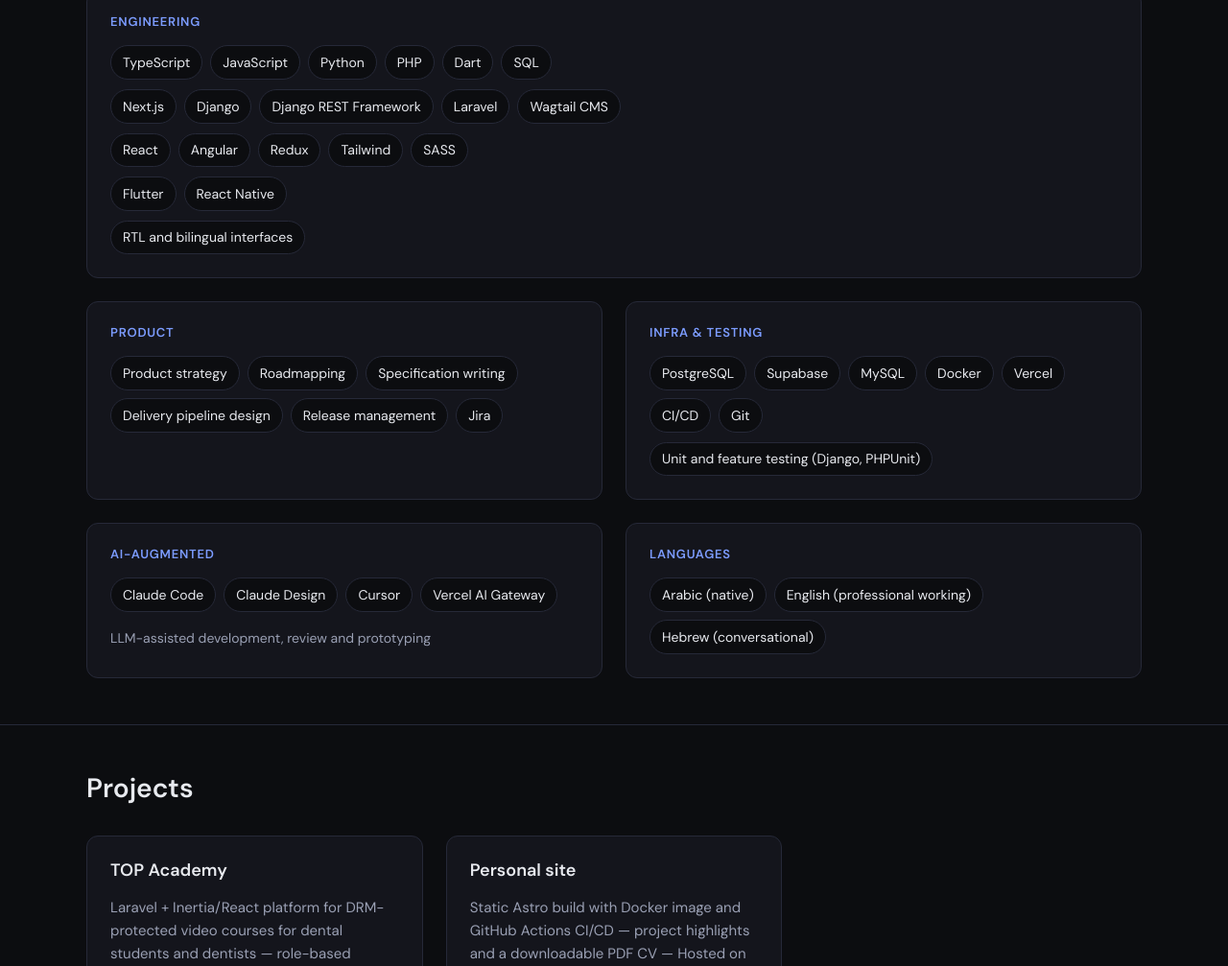
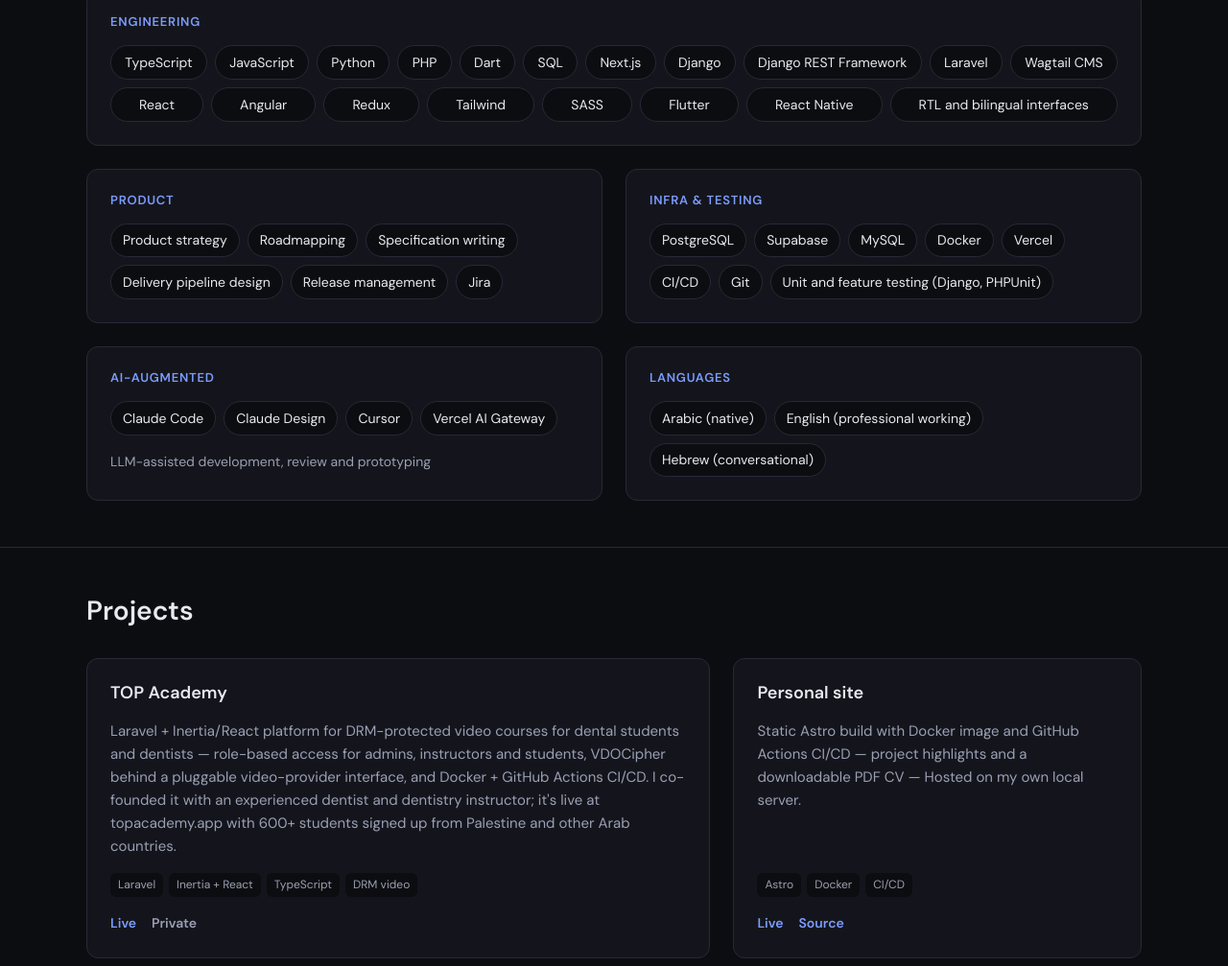
Before and after one commit to mohannadjamal/portfolio, an Astro site: page / in a window 1280 px wide. Shown: the part 1793-2800 px from the top of the page at 96% size. Built offline with nearby package versions, Linux system fonts and the light colour scheme; Astro itself is replaced by a stand-in of ours.

Commit message:
Plain chevrons, full-width engineering pills, percentage-width projects
- Experience toggles drop the circle around the chevron
- Skills: categories hold a flat list; the wide Engineering card stretches its pills to fill each line
- Projects: full-width rows, each project sets its share of the row (TOP Academy 60, personal site 40)

```diff
--- a/src/components/Experience.astro
+++ b/src/components/Experience.astro
@@ -11,7 +11,7 @@ import { site } from "../data/site";
 					<details open={job.current}>
 						<summary>
 							<span class="chevron" aria-hidden="true">
-								<svg viewBox="0 0 24 24" width="16" height="16" fill="none" stroke="currentColor" stroke-width="2.25" stroke-linecap="round" stroke-linejoin="round">
+								<svg viewBox="0 0 24 24" width="20" height="20" fill="none" stroke="currentColor" stroke-width="2.25" stroke-linecap="round" stroke-linejoin="round">
 									<path d="M6 9l6 6 6-6" />
 								</svg>
 							</span>
@@ -102,16 +102,11 @@ import { site } from "../data/site";
 		display: inline-flex;
 		align-items: center;
 		justify-content: center;
-		width: 1.75rem;
+		width: 1.25rem;
 		height: 1.75rem;
-		margin-top: -0.1rem;
-		border: 1px solid var(--color-border);
-		border-radius: 999px;
-		background: var(--color-surface);
+		margin-top: -0.15rem;
 		color: var(--color-text);
-		transition:
-			border-color 0.15s ease,
-			color 0.15s ease;
+		transition: color 0.15s ease;
 	}
 
 	.chevron svg {
@@ -124,7 +119,6 @@ import { site } from "../data/site";
 	}
 
 	summary:hover .chevron {
-		border-color: var(--color-accent);
 		color: var(--color-accent);
 	}
 
@@ -173,7 +167,7 @@ import { site } from "../data/site";
 	.highlights {
 		list-style: disc;
 		margin: var(--space-2) 0 0;
-		padding-left: calc(1.75rem + var(--space-2) + 1.1rem);
+		padding-left: calc(1.25rem + var(--space-2) + 1.1rem);
 		max-width: calc(var(--max-width) + 3rem);
 		display: grid;
 		gap: 0.375rem;
--- a/src/components/Projects.astro
+++ b/src/components/Projects.astro
@@ -7,7 +7,7 @@ import { site } from "../data/site";
 		<h2 id="projects-heading">Projects</h2>
 		<ul class="grid">
 			{site.projects.map((project) => (
-				<li class="card">
+				<li class="card" style={`--w: ${project.width}`}>
 					<h3>{project.title}</h3>
 					<p>{project.summary}</p>
 					<ul class="tags" aria-label="Technologies">
@@ -59,20 +59,20 @@ import { site } from "../data/site";
 		list-style: none;
 		margin: 0;
 		padding: 0;
-		display: grid;
+		display: flex;
+		flex-wrap: wrap;
 		gap: var(--space-3);
-		grid-template-columns: 1fr;
 	}
 
-	@media (min-width: 640px) {
-		.grid {
-			grid-template-columns: repeat(2, 1fr);
-		}
+	.card {
+		flex: 0 0 100%;
 	}
 
-	@media (min-width: 960px) {
-		.grid {
-			grid-template-columns: repeat(3, 1fr);
+	/* Each card takes its project's share of the row; the gap is split between them
+	   so a row whose widths add up to 100 fills it exactly. */
+	@media (min-width: 768px) {
+		.card {
+			flex-basis: calc(var(--w) * 1% - var(--space-3) * (1 - var(--w) / 100));
 		}
 	}
 
--- a/src/components/Skills.astro
+++ b/src/components/Skills.astro
@@ -7,17 +7,13 @@ import { site } from "../data/site";
 		<h2 id="skills-heading">Skills &amp; tools</h2>
 		<div class="grid">
 			{site.skills.map((category) => (
-				<article class="card">
+				<article class:list={["card", { wide: category.wide }]}>
 					<h3>{category.name}</h3>
-					<div class="groups">
-						{category.groups.map((group) => (
-							<ul class="pills">
-								{group.map((item) => (
-									<li>{item}</li>
-								))}
-							</ul>
+					<ul class="pills">
+						{category.items.map((item) => (
+							<li>{item}</li>
 						))}
-					</div>
+					</ul>
 					{category.note ? <p class="note">{category.note}</p> : null}
 				</article>
 			))}
@@ -53,8 +49,7 @@ import { site } from "../data/site";
 			grid-template-columns: repeat(2, 1fr);
 		}
 
-		/* Engineering is the largest category — give it the full row. */
-		.card:first-child {
+		.card.wide {
 			grid-column: 1 / -1;
 		}
 	}
@@ -75,11 +70,6 @@ import { site } from "../data/site";
 		margin: 0 0 var(--space-2);
 	}
 
-	.groups {
-		display: grid;
-		gap: 0.625rem;
-	}
-
 	.pills {
 		list-style: none;
 		margin: 0;
@@ -98,6 +88,12 @@ import { site } from "../data/site";
 		color: var(--color-text);
 	}
 
+	/* Wide card: pills grow so every line runs the full width of the card. */
+	.card.wide .pills li {
+		flex: 1 1 auto;
+		text-align: center;
+	}
+
 	.note {
 		margin: var(--space-2) 0 0;
 		font-size: 0.875rem;
--- a/src/data/site.ts
+++ b/src/data/site.ts
@@ -6,6 +6,8 @@ export type Project = {
 	sourceUrl?: string;
 	/** Source exists but is not public — renders a plain "Private" label, not a link. */
 	sourcePrivate?: boolean;
+	/** Share of the row on wide screens, in percent. Cards in one row should add up to 100. */
+	width: number;
 };
 
 const projects: readonly Project[] = [
@@ -16,6 +18,7 @@ const projects: readonly Project[] = [
 		tags: ["Laravel", "Inertia + React", "TypeScript", "DRM video"],
 		liveUrl: "https://topacademy.app",
 		sourcePrivate: true,
+		width: 60,
 	},
 	{
 		title: "Personal site",
@@ -24,6 +27,7 @@ const projects: readonly Project[] = [
 		tags: ["Astro", "Docker", "CI/CD"],
 		liveUrl: "https://www.mohannadjamal.dev",
 		sourceUrl: "https://github.com/mohannadjamal/portfolio",
+		width: 40,
 	},
 ];
 
@@ -109,26 +113,41 @@ const experience: readonly Job[] = [
 
 export type SkillCategory = {
 	name: string;
-	/** Items in visual groups, like the "·"-separated runs on the CV. */
-	groups: readonly (readonly string[])[];
+	items: readonly string[];
 	note?: string;
+	/** Takes the full row, and its pills stretch to fill each line. */
+	wide?: boolean;
 };
 
 const skills: readonly SkillCategory[] = [
 	{
 		name: "Engineering",
-		groups: [
-			["TypeScript", "JavaScript", "Python", "PHP", "Dart", "SQL"],
-			["Next.js", "Django", "Django REST Framework", "Laravel", "Wagtail CMS"],
-			["React", "Angular", "Redux", "Tailwind", "SASS"],
-			["Flutter", "React Native"],
-			["RTL and bilingual interfaces"],
+		wide: true,
+		items: [
+			"TypeScript",
+			"JavaScript",
+			"Python",
+			"PHP",
+			"Dart",
+			"SQL",
+			"Next.js",
+			"Django",
+			"Django REST Framework",
+			"Laravel",
+			"Wagtail CMS",
+			"React",
+			"Angular",
+			"Redux",
+			"Tailwind",
+			"SASS",
+			"Flutter",
+			"React Native",
+			"RTL and bilingual interfaces",
 		],
 	},
 	{
 		name: "Product",
-		groups: [
-			[
+		items: [
 			"Product strategy",
 			"Roadmapping",
 			"Specification writing",
@@ -136,23 +155,28 @@ const skills: readonly SkillCategory[] = [
 			"Release management",
 			"Jira",
 		],
-		],
 	},
 	{
 		name: "Infra & Testing",
-		groups: [
-			["PostgreSQL", "Supabase", "MySQL", "Docker", "Vercel", "CI/CD", "Git"],
-			["Unit and feature testing (Django, PHPUnit)"],
+		items: [
+			"PostgreSQL",
+			"Supabase",
+			"MySQL",
+			"Docker",
+			"Vercel",
+			"CI/CD",
+			"Git",
+			"Unit and feature testing (Django, PHPUnit)",
 		],
 	},
 	{
 		name: "AI-Augmented",
-		groups: [["Claude Code", "Claude Design", "Cursor", "Vercel AI Gateway"]],
+		items: ["Claude Code", "Claude Design", "Cursor", "Vercel AI Gateway"],
 		note: "LLM-assisted development, review and prototyping",
 	},
 	{
 		name: "Languages",
-		groups: [["Arabic (native)", "English (professional working)", "Hebrew (conversational)"]],
+		items: ["Arabic (native)", "English (professional working)", "Hebrew (conversational)"],
 	},
 ];
 
```
Lines whose indentation alone changed are shown as unchanged.
